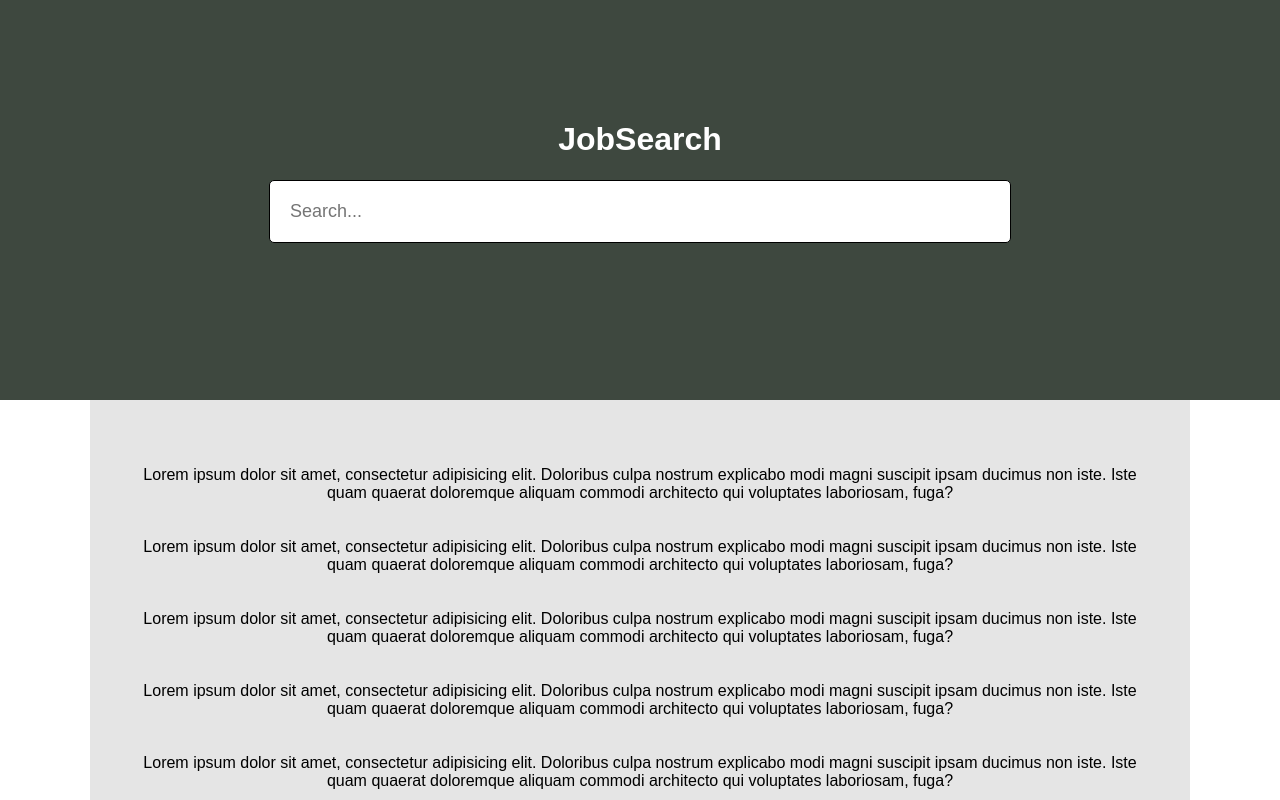
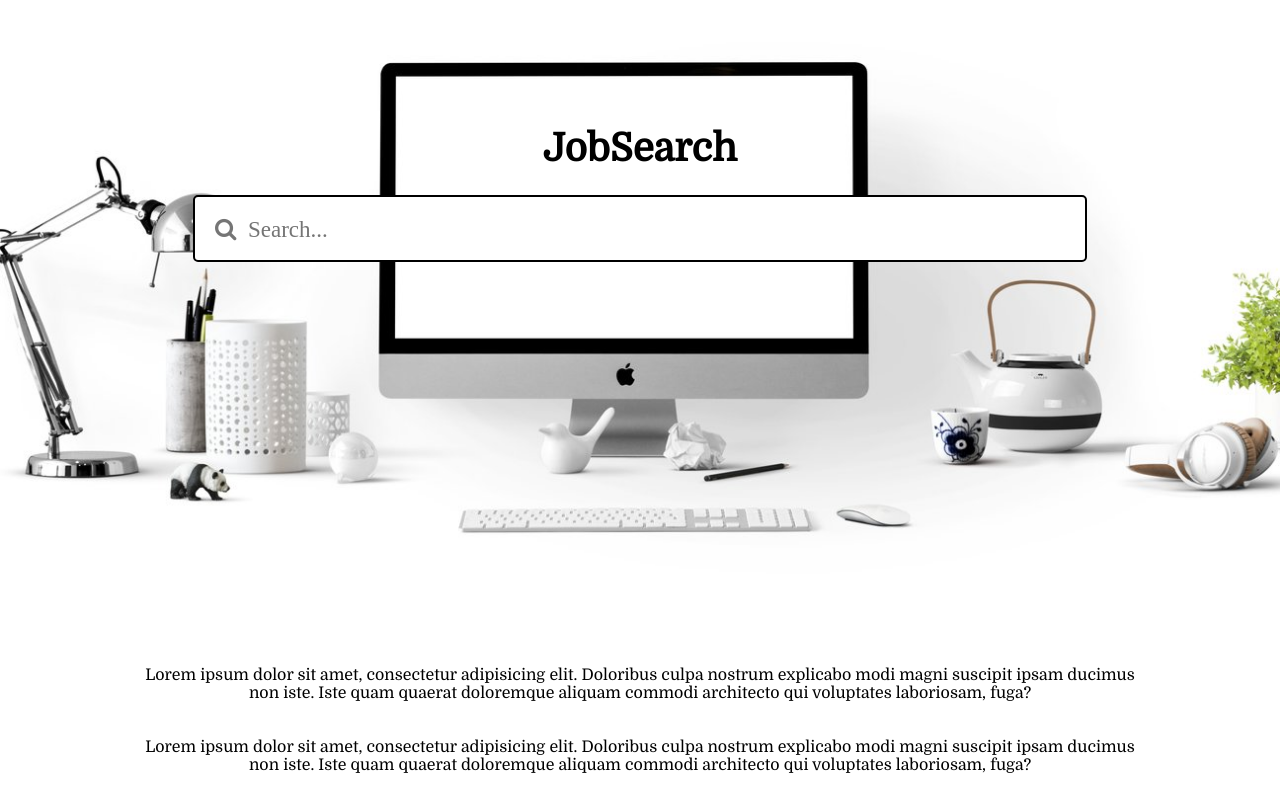
Before and after one commit to mmumby/jobSearch, a React (Create React App) app: page / in a window 1280 px wide. Shown: the top 800 px of the page. Built offline with nearby package versions, Linux system fonts and the light colour scheme.

Commit message:
added background image/added more css to navbar & header

```diff
--- a/public/index.html
+++ b/public/index.html
@@ -8,8 +8,11 @@
       manifest.json provides metadata used when your web app is added to the
       homescreen on Android. See https://developers.google.com/web/fundamentals/engage-and-retain/web-app-manifest/
     -->
+    <link href="https://fonts.googleapis.com/css?family=Domine" rel="stylesheet">
     <link rel="manifest" href="%PUBLIC_URL%/manifest.json">
     <link rel="shortcut icon" href="%PUBLIC_URL%/favicon.ico">
+    <link href="https://maxcdn.bootstrapcdn.com/font-awesome/4.7.0/css/font-awesome.min.css" rel="stylesheet" integrity="sha384-wvfXpqpZZVQGK6TAh5PVlGOfQNHSoD2xbE+QkPxCAFlNEevoEH3Sl0sibVcOQVnN" crossorigin="anonymous">
+
     <!--
       Notice the use of %PUBLIC_URL% in the tags above.
       It will be replaced with the URL of the `public` folder during the build.
--- a/src/components/SearchBar.js
+++ b/src/components/SearchBar.js
@@ -5,7 +5,7 @@ class SearchBar extends Component {
   render() {
     return (
       <div>
-        <input className="search-bar" placeholder="Search..."/>
+        <input className="search-bar" placeholder="&#xf002;  Search..."/>
       </div>
     );
   }
--- a/src/styles/App.css
+++ b/src/styles/App.css
@@ -1,14 +1,4 @@
 .App {
   text-align: center;
+  font-family: 'Domine', serif;
 }
-
-.App-header {
-  background-color: #222;
-  height: 150px;
-  padding: 20px;
-  color: white;
-}
-
-.App-intro {
-  font-size: large;
-}
--- a/src/styles/joblist.css
+++ b/src/styles/joblist.css
@@ -1,6 +1,5 @@
 .joblist-container {
     max-width: 1000px;
     margin: auto;
-    background-color: rgba(0, 0, 0, 0.1);
     padding: 50px;
 }
--- a/src/styles/navbar.css
+++ b/src/styles/navbar.css
@@ -1,26 +1,35 @@
 .nav-header {
-  background-color: #3e483f;
-  height: 200px;
+  background: white url("./img/background-photo.jpg") no-repeat center center / cover;
+  background-color: white;
+  height: 400px;
   padding: 100px;
-  color: white;
+  color: black;
+  font-size: larger;
 }
 
 .search-bar {
-  border: 1px solid black;
+  border: 2px solid black;
   padding: 20px;
-  width: 700px;
-  font-size: large;
+  width: 850px;
+  font-size: larger;
   border-radius: 5px;
 }
 
+.search-bar input[type="text"] {
+    position: relative;
+}
+
+input { font-family: 'FontAwesome'; } /* This is for the placeholder */
+
 .fixed-nav-header {
-  background-color: #3e483f;
+  background-color: #a3a3a3;
   height: 100px;
   padding: 10px;
   color: white;
   position: fixed;
   width: 100%;
   top: 0;
+  transition: opacity .5s, background .5s;
 }
 
 .fixed-nav-header .search-bar {
```
Also changed, not shown: src/styles/img/background-photo.jpg (added).
